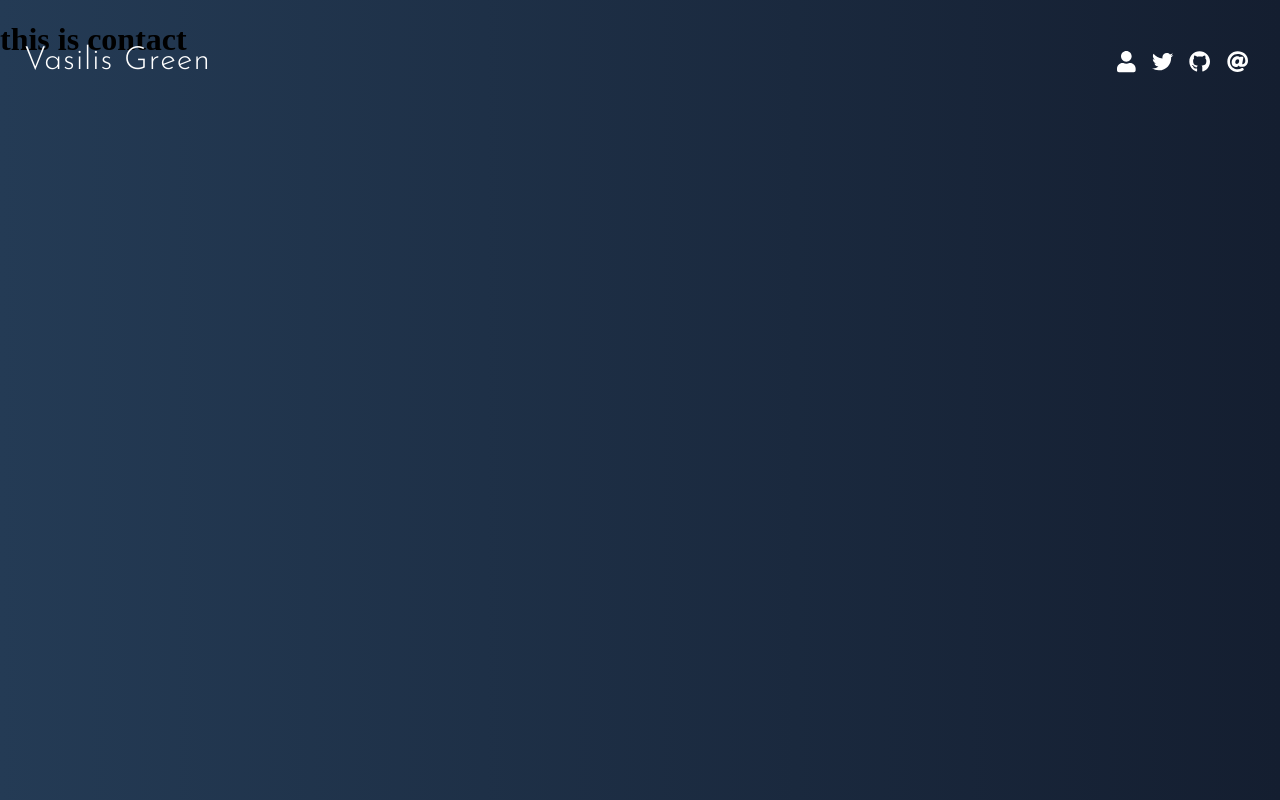
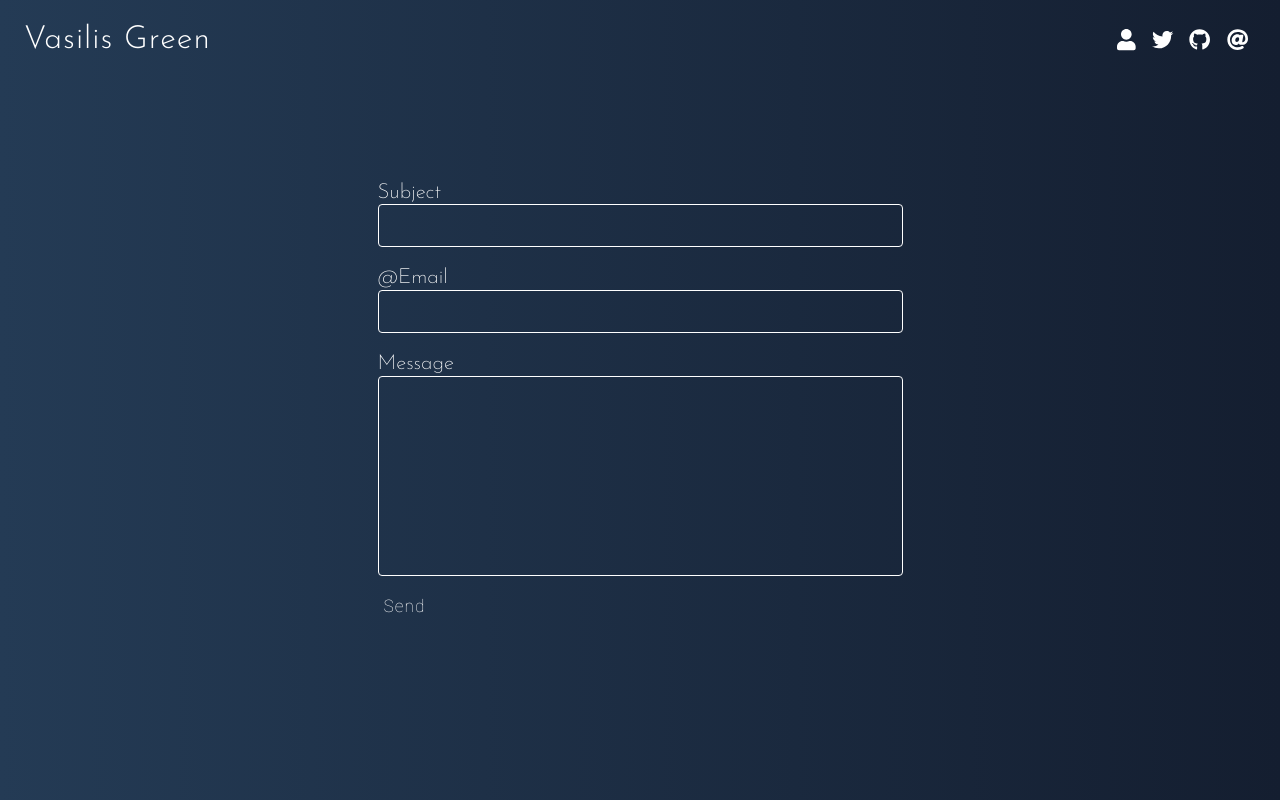
Before and after one commit to grenos/my_portfolio, a React (Create React App) app: page /contact in a window 1280 px wide. Built offline with nearby package versions, Linux system fonts and the light colour scheme.

Commit message:
update
implemented contact page / contact form and css

```diff
--- a/src/components/contact/Contact.js
+++ b/src/components/contact/Contact.js
@@ -1,10 +1,65 @@
 import React from 'react';
+
+import './style.css';
+import styled from 'styled-components';
+import { Form, Container, Col } from 'reactstrap';
+
+const Wrapper = styled.div`
+  display: flex;
+  justify-content: center;
+  align-items: center;
+  height: 100vh;
+`;
+
+const FormGroup = styled.div`
+  display: flex;
+  flex-direction: column;
+`;
 
 const Contact = () => {
   return (
-    <div>
-      <h1>this is contact</h1>
-    </div>
+    <Container>
+      <Wrapper>
+        <Col md="6">
+          <Form
+            method="POST"
+            action="https://formspree.io/vasilis.green@gmail.com"
+          >
+            <FormGroup>
+              <label className="labels">Subject</label>
+              <input autoFocus className="inputs" type="text" name="name" />
+            </FormGroup>
+
+            <FormGroup>
+              <label className="labels">@Email</label>
+              <input className="inputs" type="email" name="_replyto" />
+            </FormGroup>
+
+            <FormGroup>
+              <label className="labels">Message</label>
+              <input
+                style={{ height: '200px' }}
+                className="inputs"
+                type="textarea"
+                name="message"
+              />
+            </FormGroup>
+
+            <div className="submit-wrap">
+              <input className="submit" type="submit" value="Send" />
+            </div>
+
+            <input type="hidden" name="_format" value="plain" />
+            <input type="hidden" name="_subject" value="New submission!" />
+            <input
+              type="hidden"
+              name="_next"
+              value="https://site.io/thanks.html"
+            />
+          </Form>
+        </Col>
+      </Wrapper>
+    </Container>
   );
 };
 
--- /dev/null
+++ b/src/components/contact/style.css
@@ -0,0 +1,83 @@
+.inputs{
+  border: 1px solid white;
+  border-radius: .25em;
+  background-color: transparent;
+  padding: .7em;
+  margin-bottom: 1.2em;
+  resize: none;
+}
+
+.labels{
+  color: white;
+  font-family: 'Josefin Sans', sans-serif;
+  font-size: 1.3em;
+  font-weight: 200;
+
+}
+
+input{
+  outline: none;
+}
+
+
+
+input[type=text] {
+  color: white;
+  font-family: 'Yantramanav', sans-serif;
+  letter-spacing: 1px;
+  font-weight: 200;
+}
+
+input[type=email] {
+  color: white;
+  font-family: 'Yantramanav', sans-serif;
+  letter-spacing: 1px;
+  font-weight: 200;
+}
+
+textarea {
+  color: white;
+  font-family: 'Yantramanav', sans-serif;
+  letter-spacing: 1px;
+  font-weight: 200;
+}
+
+
+.submit{
+  border: none;
+  color: white;
+  background-color: transparent;
+  font-family: 'Yantramanav', sans-serif;
+  letter-spacing: 1px;
+  font-weight: 200;
+  font-size: 1.2em;
+  cursor: pointer;
+}
+
+.submit:active{
+  animation: doThings .5s;
+  color: rgb(175, 175, 175);
+}
+
+.submit:hover{
+  color: rgb(175, 175, 175);
+}
+
+
+@keyframes doThings {
+  0% {
+    transform:  scale(0);
+  }
+  40% {
+    transform:  scale(1.2);
+  }
+  60% {
+    transform: scale(1);
+  }
+  80% {
+    transform: scale(1.1);
+  }
+  100% {
+    transform:  scale(1);
+  }
+}
```
